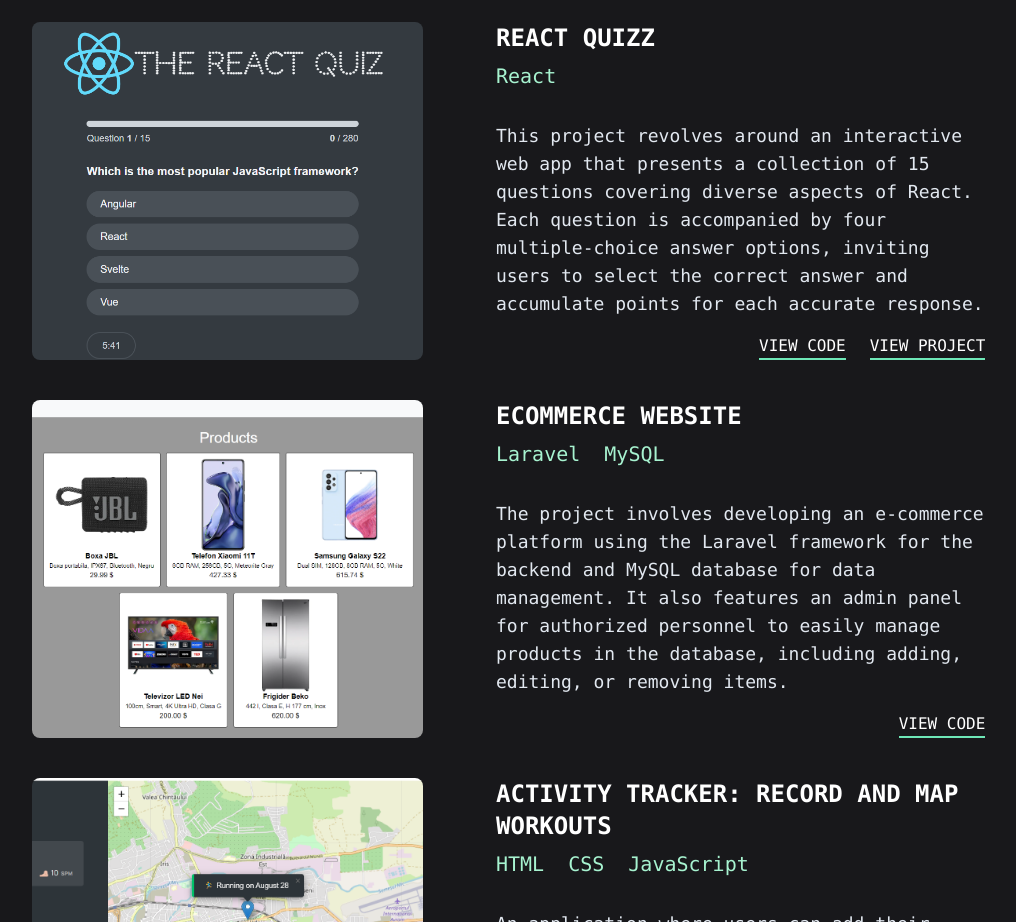
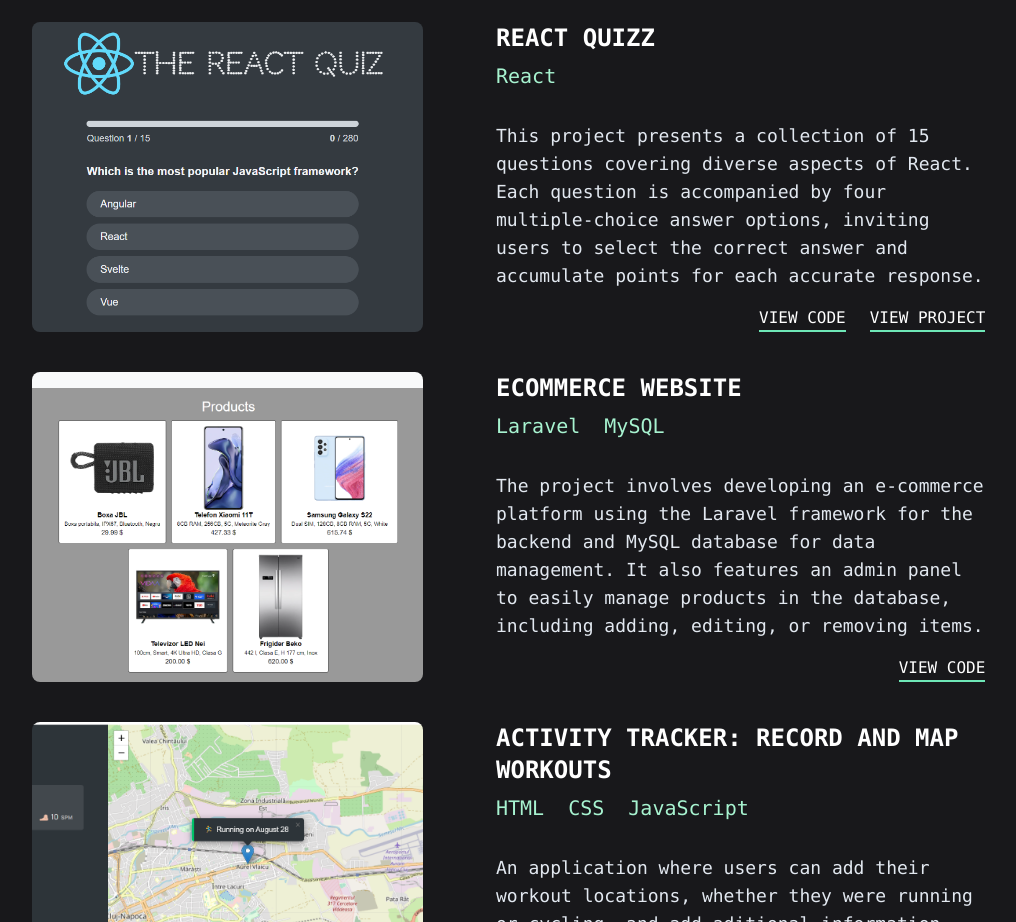
Before and after one commit to AndreiMorariu/portfolio, a React (Vite) app: page / in a window 1280 px wide. Shown: the part 1920-2842 px from the top of the page, without its empty margins (136-1152 px from the left). Built offline with nearby package versions, Linux system fonts and the light colour scheme.

Commit message:
modified description of some projects

```diff
--- a/src/components/Projects.jsx
+++ b/src/components/Projects.jsx
@@ -24,7 +24,7 @@ const PROJECTS = [
     image: 'quizz.png',
     technologies: ['React'],
     description:
-      'This project revolves around an interactive web app that presents a collection of 15 questions covering diverse aspects of React. Each question is accompanied by four multiple-choice answer options, inviting users to select the correct answer and accumulate points for each accurate response.',
+      'This project presents a collection of 15 questions covering diverse aspects of React. Each question is accompanied by four multiple-choice answer options, inviting users to select the correct answer and accumulate points for each accurate response.',
     linkCode: 'https://github.com/AndreiMorariu/react-quizz',
     linkProject: 'https://andreimorariu.github.io/react-quizz/',
   },
@@ -33,7 +33,7 @@ const PROJECTS = [
     image: 'laravel.png',
     technologies: ['Laravel', 'MySQL'],
     description:
-      'The project involves developing an e-commerce platform using the Laravel framework for the backend and MySQL database for data management. It also features an admin panel for authorized personnel to easily manage products in the database, including adding, editing, or removing items.',
+      'The project involves developing an e-commerce platform using the Laravel framework for the backend and MySQL database for data management. It also features an admin panel to easily manage products in the database, including adding, editing, or removing items.',
     linkCode: 'https://github.com/AndreiMorariu/laravel',
     linkProject: '',
   },
```
